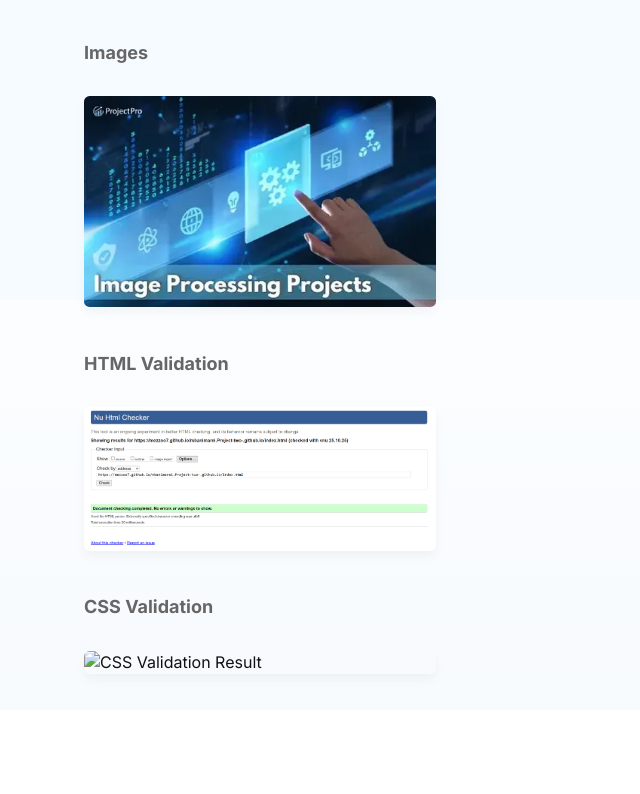
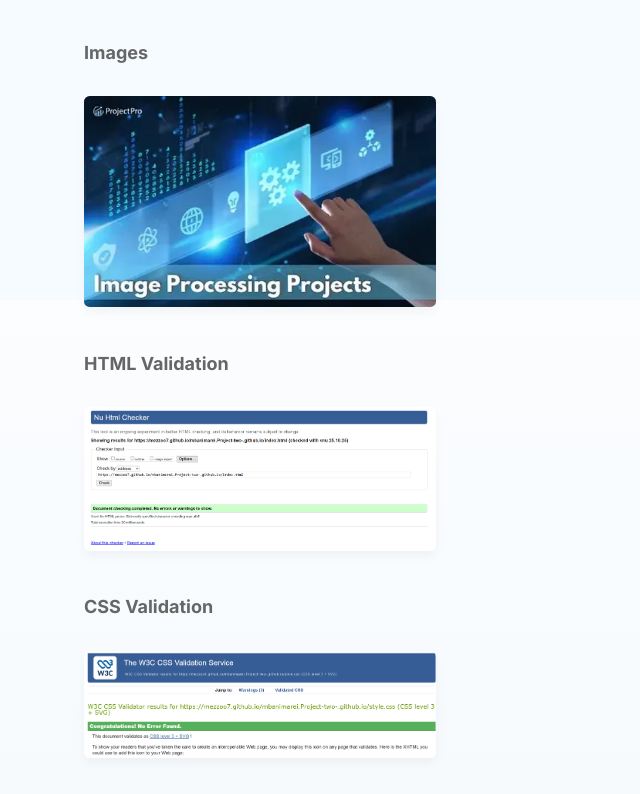
Before and after one commit to Mezzoo7/mbanimarei.Project-1-No-CSS.github.io, a plain HTML site: page index.html in a window 1280 px wide. Shown: the part 500-1294 px from the top of the page, without its empty margins (0-640 px from the left). Before the commit the page ends 1210 px from the top, so only its background shows below. Drawn offline with Linux system fonts and the light colour scheme.

Commit message:
Update index.html

```diff
--- a/index.html
+++ b/index.html
@@ -51,7 +51,7 @@
 
 
       <h2>CSS Validation</h2>
-    <img src="media/Validator-p2-CSS-Homepage.png" alt="CSS Validation Result" width="400">
+    <img src="media/Validator-p2-CSS.png" alt="CSS Validation Result" width="400">
 
     </div>
   </body>
```
